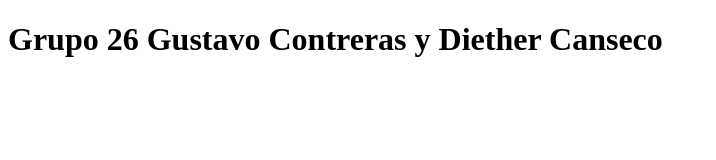
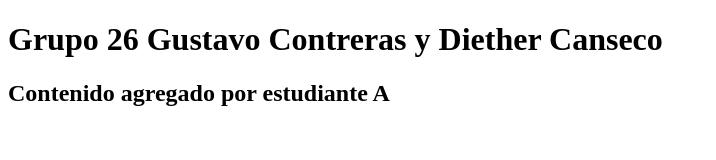
Before and after one commit to GusAdolf/Grupo26, a plain HTML site: page index.html in a window 1280 px wide. Shown: the whole page, without its empty margins (0-716 px from the left). Drawn offline with Linux system fonts and the light colour scheme.

Commit message:
modificacion Estudiante A index p7

```diff
--- a/index.html
+++ b/index.html
@@ -7,5 +7,6 @@
 </head>
 <body>
     <h1>Grupo 26 Gustavo Contreras y Diether Canseco</h1>
+    <h2>Contenido agregado por estudiante A</h2>
 </body>
 </html>
```
